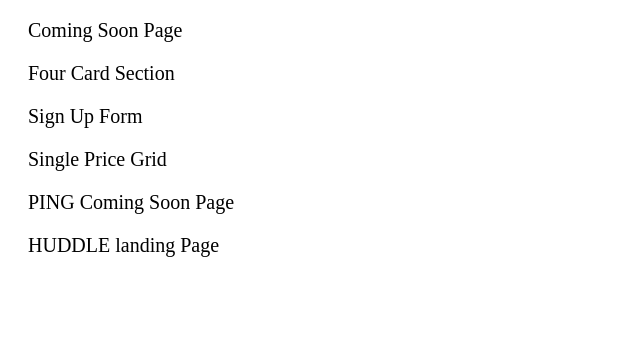
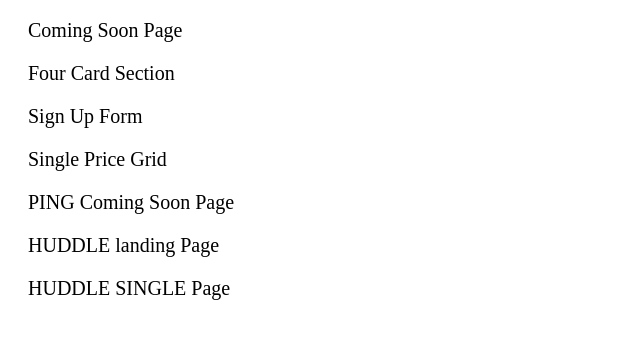
Before and after one commit to Martinsons/Projects, a plain HTML site: page index.html in a window 1280 px wide. Shown: the part 61-400 px from the top of the page, without its empty margins (0-640 px from the left). Drawn offline with Linux system fonts and the light colour scheme.

Commit message:
initial commit

```diff
--- a/index.html
+++ b/index.html
@@ -17,6 +17,7 @@
   <a href="https://zen-elion-aa04e6.netlify.com/">Single Price Grid</a>
   <a href="https://nifty-joliot-297545.netlify.com/">PING Coming Soon Page</a>
   <a href="https://vigorous-mcnulty-1a1722.netlify.com/">HUDDLE landing Page</a>
+  <a href="https://kind-elion-7f20da.netlify.com/">HUDDLE SINGLE Page</a>
 
 
 </body>
```
